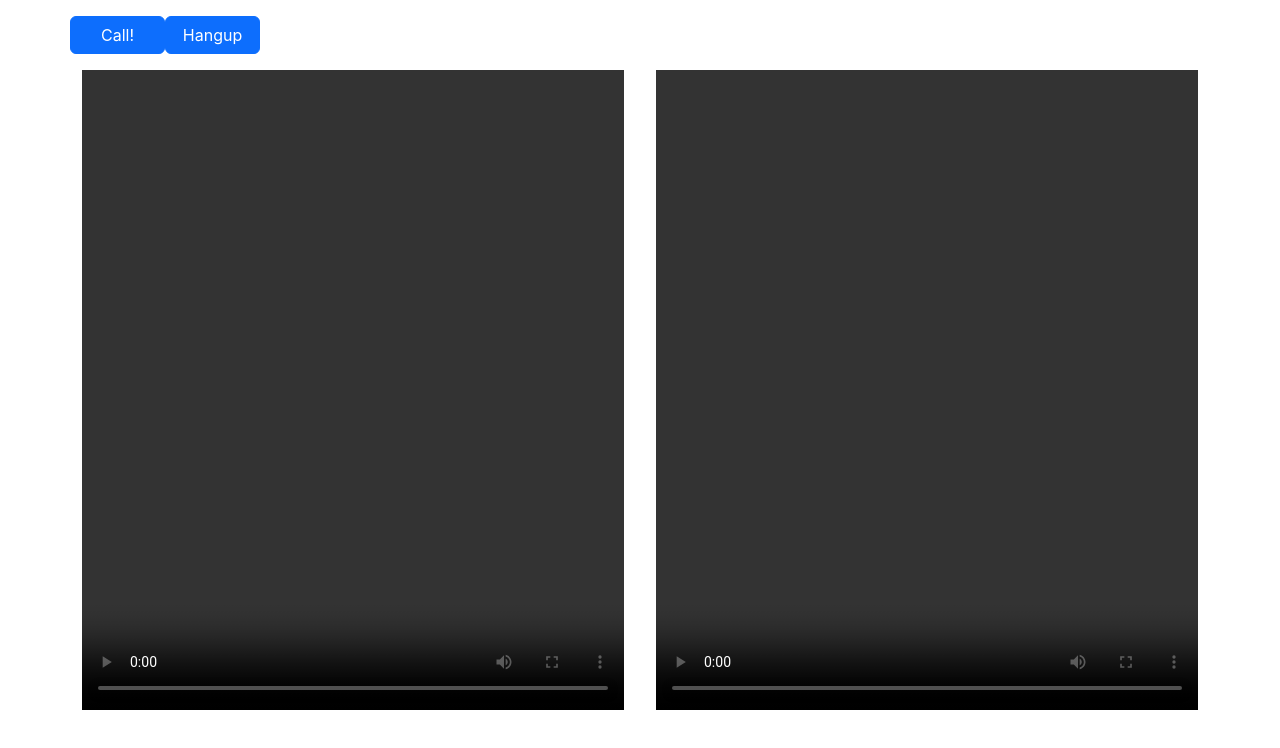
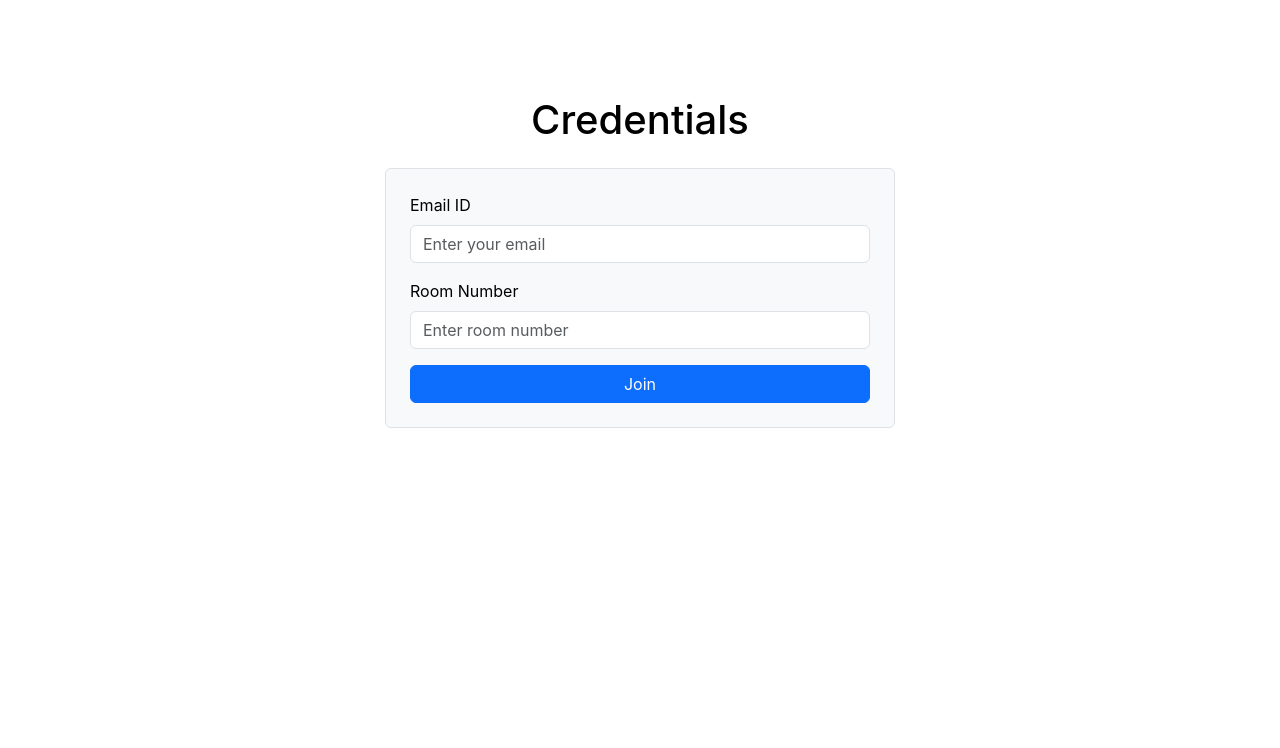
Before and after one commit to BKAPADIA04/LiveHammer, a React (Create React App) app in the folder frontend/livehammer/: page /video in a window 1280 px wide. Shown: the top 748 px of the page. Built offline with nearby package versions, Linux system fonts and the light colour scheme; no server answers.

Commit message:
Socket Connection and Navigation Done

```diff
--- a/frontend/livehammer/package.json
+++ b/frontend/livehammer/package.json
@@ -10,10 +10,12 @@
     "mkcert": "^3.2.0",
     "react": "^19.0.0",
     "react-dom": "^19.0.0",
-    "react-router-dom": "^7.0.2",
+    "react-router": "^7.1.0",
+    "react-router-dom": "^7.1.0",
     "react-scripts": "5.0.1",
     "socket-io": "^1.0.0",
     "socket.io": "^4.8.1",
+    "socket.io-client": "^4.8.1",
     "web-vitals": "^2.1.4"
   },
   "scripts": {
--- a/frontend/livehammer/src/App.js
+++ b/frontend/livehammer/src/App.js
@@ -1,10 +1,26 @@
+import { BrowserRouter as Router} from 'react-router-dom';
+import { useRoutes } from 'react-router-dom';
 import './App.css';
 import Video from './components/Video';
+import Home from './components/Home';
+import Credentials from './components/Credentials';
+
+
+const AppRoutes = () => {
+  const routes = useRoutes([
+    { path: '/', element: <Home /> },
+    { path: '/video/', element: <Credentials /> },
+    { path:'/video/:room', element: <Video /> }
+  ]);
+  return routes;
+};
 
 function App() {
   return (
     <>
-      <Video/>
+      <Router>
+          <AppRoutes />
+      </Router>
     </>
   );
 }
--- /dev/null
+++ b/frontend/livehammer/src/components/Credentials.js
@@ -0,0 +1,94 @@
+import React, { useCallback, useEffect } from 'react';
+import { useState } from 'react';
+import { useSocket } from '../context/SocketProviderContext';
+import { data, useNavigate } from "react-router-dom";
+
+export default function Credentials() {
+
+    const [email, setEmail] = useState('');
+    const [room, setRoom] = useState('');
+
+    const socket = useSocket();
+    const navigate = useNavigate();
+
+    const handleSubmitForm = useCallback(
+        (e) => {
+        e.preventDefault();
+        // console.log({
+        //     "email" : email,
+        //     "room" : room
+        // });
+        socket.emit("room:join",{
+            "email" : email,
+            "room" : room
+        })
+        // setEmail("");
+        // setRoom("");
+    },
+    [email, room, socket]
+);
+
+    const handleJoinRoom = useCallback((data) => {
+        const {email,room} = data;
+        console.log(`Server received: ${room}`);
+        navigate(`/video/${room}`);
+        // navigate(`/video/room`);
+    },[navigate]);
+
+    useEffect(() => {
+        socket.on('room:join',(data) => {
+            handleJoinRoom(data);
+        });
+        // cleanup
+        return () => {
+            socket.off('room:join',(data) => {
+                handleJoinRoom(data);
+            });
+        }
+    },[socket,handleJoinRoom]);
+
+  return (
+    <>
+    <div className="container mt-5 text-black p-5">
+        <div className="row justify-content-center">
+            <div className="col-md-6">
+                <h1 className="text-center mb-4">Credentials</h1>
+                <form onSubmit={handleSubmitForm} className="p-4 border rounded bg-light">
+                    <div className="mb-3">
+                        <label htmlFor="email" className="form-label">
+                            Email ID
+                        </label>
+                        <input
+                        type="email"
+                        id="email"
+                        className="form-control"
+                        value={email}
+                        onChange={(e) => setEmail(e.target.value)}
+                        placeholder="Enter your email"
+                        />
+                    </div>
+                    <div className="mb-3">
+                        <label htmlFor="room" className="form-label">
+                            Room Number
+                        </label>
+                        <input
+                        type="text"
+                        id="room"
+                        className="form-control"
+                        value={room}
+                        onChange={(e) => setRoom(e.target.value)}
+                        placeholder="Enter room number"
+                        />
+                    </div>
+                    <div className="d-grid">
+                        <button type="submit" className="btn btn-primary">
+                        Join
+                        </button>
+                    </div>
+                </form>
+            </div>
+        </div>
+    </div>
+    </>
+  )
+}
--- /dev/null
+++ b/frontend/livehammer/src/components/Home.js
@@ -0,0 +1,9 @@
+import React from 'react'
+
+export default function Front() {
+  return (
+    <div>
+      <h1>Live Hammer</h1>
+    </div>
+  )
+}
--- a/frontend/livehammer/src/components/Video.js
+++ b/frontend/livehammer/src/components/Video.js
@@ -1,25 +1,24 @@
 import React from 'react'
-import { BrowserRouter as Router, Routes, Route } from "react-router-dom";
 import '../css/Video.css';
 
 export default function Video() {
   return (
     <>
-    <div className="container">
-      <div className="row mb-3 mt-3 justify-content-md-center">
-          <div id="user-name"></div>
-            <button id="call" className="btn btn-primary col-1">Call!</button>
-            <button id="hangup"  className="btn btn-primary col-1">Hangup</button>
-          <div id="answer" className="col"></div>
-      </div>
-      <div id="videos">
-          <div id="video-wrapper">
-              <div id="waiting" className="btn btn-warning">Waiting for answer...</div>
-              <video className="video-player" id="local-video" autoplay playsinline controls></video>
-          </div>
-              <video className="video-player" id="remote-video" autoplay playsinline controls></video>
-      </div>
-    </div>
+    {/*// <div className="container">
+    //   <div className="row mb-3 mt-3 justify-content-md-center">
+    //       <div id="user-name"></div>
+    //         <button id="call" className="btn btn-primary col-1">Call!</button>
+    //         <button id="hangup"  className="btn btn-primary col-1">Hangup</button>
+    //       <div id="answer" className="col"></div>
+    //   </div>
+    //   <div id="videos">
+    //       <div id="video-wrapper">
+    //           <div id="waiting" className="btn btn-warning">Waiting for answer...</div>
+    //           <video className="video-player" id="local-video" autoplay playsinline controls></video>
+    //       </div>
+    //   </div>
+    // </div>*/}
+    <h1>Hi</h1>
     </>
   )
 }
--- /dev/null
+++ b/frontend/livehammer/src/context/SocketProviderContext.js
@@ -0,0 +1,17 @@
+import React, { createContext, useMemo, useContext } from "react";
+import { io } from "socket.io-client";
+
+const SocketContext = createContext(); // To create and share a single instance of a Socket.IO client (socket) with all components in the React application without passing it through props
+
+export const useSocket = () => {
+    return useContext(SocketContext);
+}
+
+export const SocketProvider = ({ children }) => {
+    const socket = useMemo(() => io("http://localhost:8080"), []);
+    return (
+        <SocketContext.Provider value={socket}>
+            {children}
+        </SocketContext.Provider>
+    );
+};
--- a/frontend/livehammer/src/css/Video.css
+++ b/frontend/livehammer/src/css/Video.css
@@ -1,5 +1,5 @@
 #videos{
-    display: grid;
+    display:block;
     grid-template-columns: 1fr 1fr;
     gap: 2em;
 }
@@ -7,7 +7,7 @@
 .video-player{
     background-color: black;
     width: 100%;
-    height: 80vh;
+    height: 90vh;
 }
 
 #video-wrapper{
--- a/frontend/livehammer/src/index.js
+++ b/frontend/livehammer/src/index.js
@@ -3,11 +3,14 @@ import ReactDOM from 'react-dom/client';
 import './index.css';
 import App from './App';
 import reportWebVitals from './reportWebVitals';
+import { SocketProvider } from './context/SocketProviderContext';
 
 const root = ReactDOM.createRoot(document.getElementById('root'));
 root.render(
   <React.StrictMode>
-    <App />
+    <SocketProvider>
+      <App />
+    </SocketProvider>
   </React.StrictMode>
 );
 
```
Also changed, not shown: 1 other file (tests, documents, lock files or other folders).
